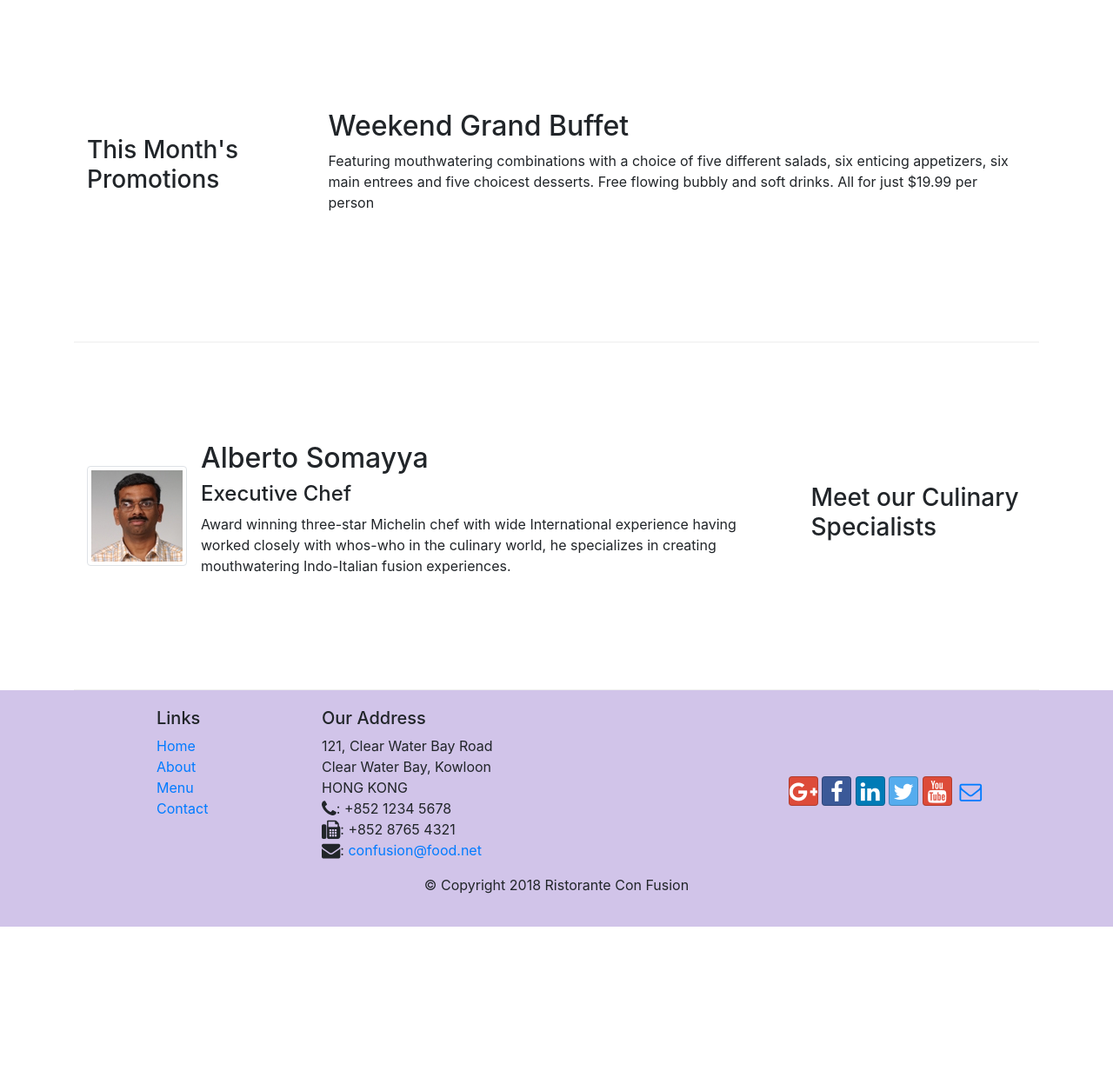
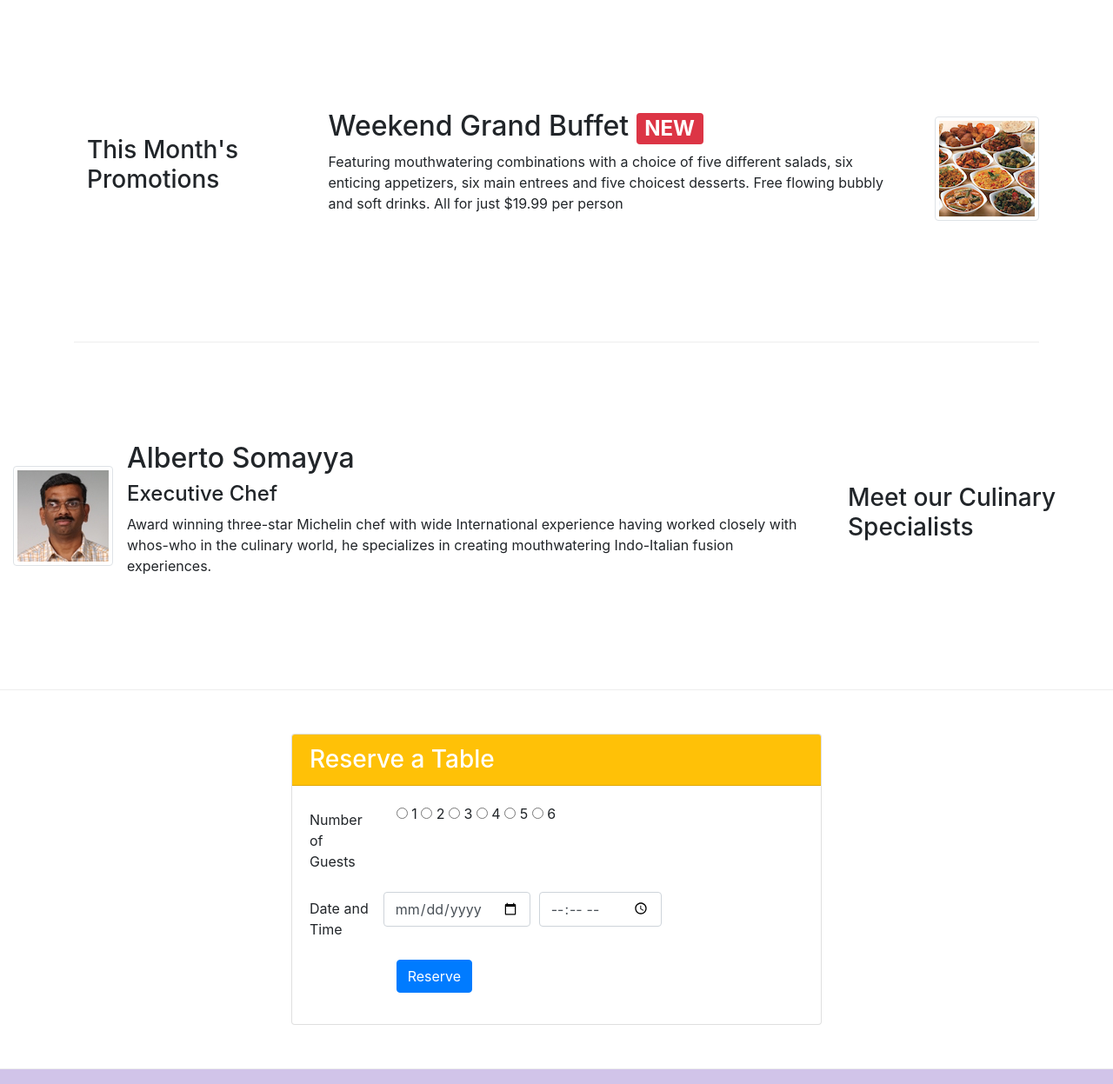
Before and after one commit to sumitjadhwani/BootstrapBasics, a website: page index.html in a window 1280 px wide. Shown: the part 740-1987 px from the top of the page at 87% size. Before the commit the page ends 1806 px from the top, so only its background shows below. Drawn offline with nearby package versions, Linux system fonts and the light colour scheme.

Commit message:
A2 complete

```diff
--- a/index.html
+++ b/index.html
@@ -2,7 +2,6 @@
 <html lang="en">
 
     <head>
-
         <title>Ristorante Con Fusion: About Us</title>
         <!-- Required meta tags always come first -->
         <meta charset="utf-8">
@@ -42,8 +41,11 @@
                     <p>We take inspiration from the World's best cuisines, and create a unique fusion experience. Our
                         lipsmacking creations will tickle your culinary senses!</p>
                 </div>
-                <div class="col-12 col-sm align-self-center">
+                <div class="col-12 col-sm-3 align-self-center">
                     <img src="img/logo.png" class="img-fluid">
+                </div>
+                <div class="col-12 col-sm-3 align-self-center">
+                    <button type="submit" class="btn btn-primary bg-warning"><a style="text-decoration: none;color: black;" href="#A">Reserve a Table</a></button>
                 </div>
             </div>
         </div>
@@ -77,10 +79,15 @@
                 <h3>This Month's Promotions</h3>
             </div>
             <div class="col col-sm col-md">
-                <h2>Weekend Grand Buffet</h2>
-                <p>Featuring mouthwatering combinations with a choice of five different salads, six enticing appetizers,
-                    six main entrees and five choicest desserts. Free flowing bubbly and soft drinks. All for just
-                    $19.99 per person </p>
+                <div class="media">
+                    </div class="media-body">
+                        <h2>Weekend Grand Buffet <span class="badge badge-danger">NEW</span></h2>
+                        <p>Featuring mouthwatering combinations with a choice of five different salads, six enticing appetizers,
+                            six main entrees and five choicest desserts. Free flowing bubbly and soft drinks. All for just
+                            $19.99 per person </p>
+                    </div>
+                    <img class="d-flex ml-3 img-thumbnail align-self-center"
+                        src="img/buffet.png" alt="Buffet">
             </div>
         </div>
 
@@ -104,6 +111,46 @@
                 </div>
             </div>
         </div>
+
+        <div class="row row-content">
+            <div class="col-xs-12 col-sm-6 offset-sm-3">
+                <div class="card">
+                    <h3 class="card-header bg-warning text-white">Reserve a Table</h3>
+                    <div class="card-body">
+                        <form>
+                        <div class="form-group row">
+                            <label for="numberodguests" class="col-md-2 col-form-label">Number of Guests</label>
+                            <div class="col-md-10">
+                                <label class="radio-inline"><input type="radio" name="optradio"> 1 </label>
+                                <label class="radio-inline"><input type="radio" name="optradio"> 2 </label>
+                                <label class="radio-inline"><input type="radio" name="optradio"> 3</label>
+                                <label class="radio-inline"><input type="radio" name="optradio"> 4 </label>
+                                <label class="radio-inline"><input type="radio" name="optradio"> 5 </label>
+                                <label class="radio-inline"><input type="radio" name="optradio"> 6</label>
+                            </div>
+                        </div>
+                        <div class="form-group row">
+                            <label for="dateandtime" class="col-md-2 col-form-label">Date and Time</label>
+                            <div class="col-xs-3">
+                            <input class="form-control" id="ex1" type="date" placeholder="Date">
+                            </div>
+
+                            <div class="col-xs-3">
+                                <input style="margin-left: 10px;" class="form-control" id="ex2" type="time" placeholder="Time">
+                            </div>
+                        </div>
+
+                        <div class="form-group row">
+                            <div class="offset-md-2 col-md-10">
+                                <button type="submit" class="btn btn-primary">Reserve</button>
+                            </div>
+                        </div>
+                    </form>
+                    </div>
+                </div>
+            </div>
+        </div>
+        <a name="A"></a>
     </div>
 
     <footer class="footer">
```
Also changed, not shown: Output/A1/screencapture-file-home-sumit-Desktop-Bootstrap4-conFusion-aboutus-html-2020-07-21-09_19_38.png (added), Output/A1/screencapture-file-home-sumit-Desktop-Bootstrap4-conFusion-aboutus-html-2020-07-21-09_21_42.png (added), Output/A2/screencapture-127-0-0-1-5500-index-html-2020-07-21-16_36_06.png (added), Output/A2/screencapture-127-0-0-1-5500-index-html-2020-07-21-16_37_15.png (added).
